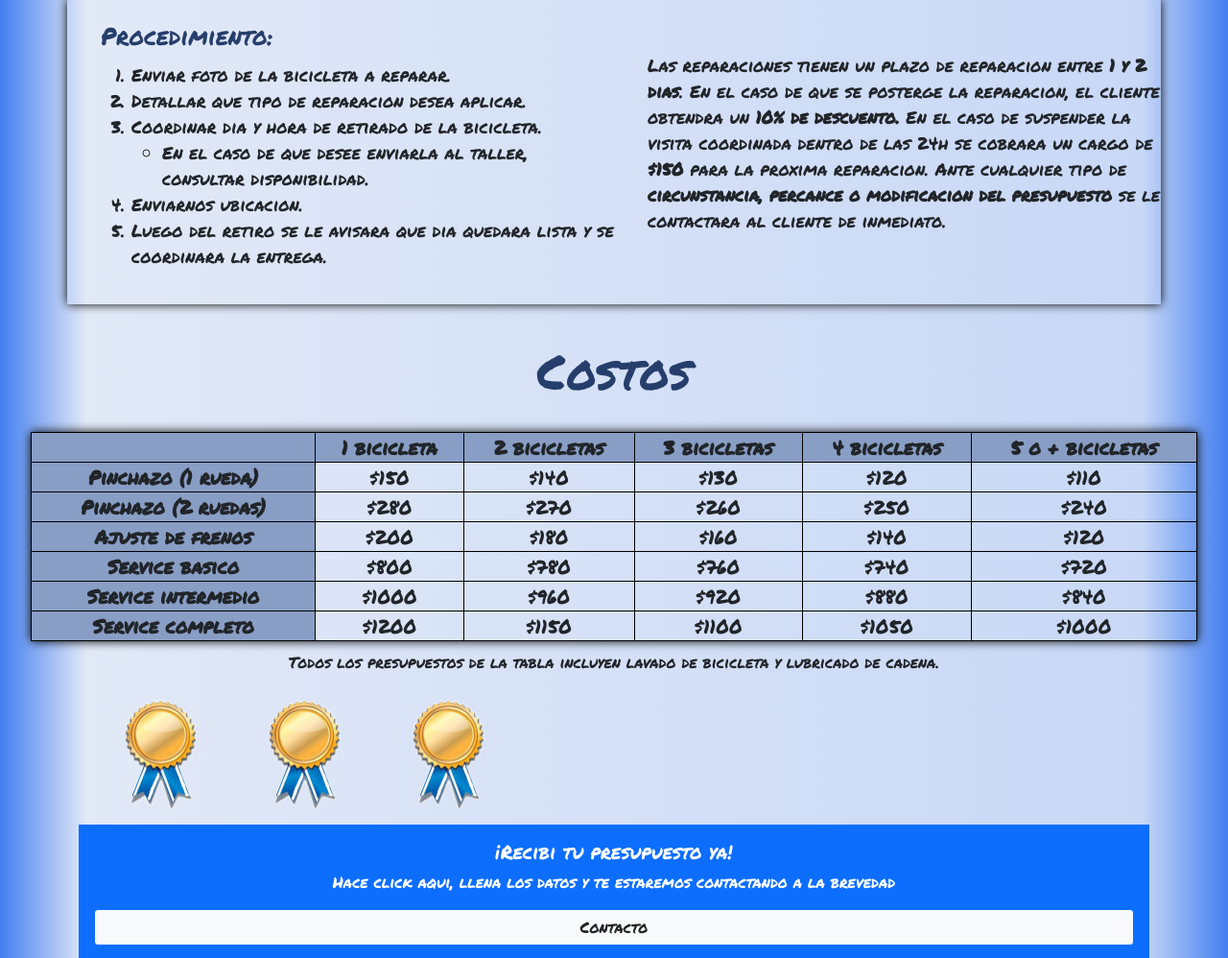
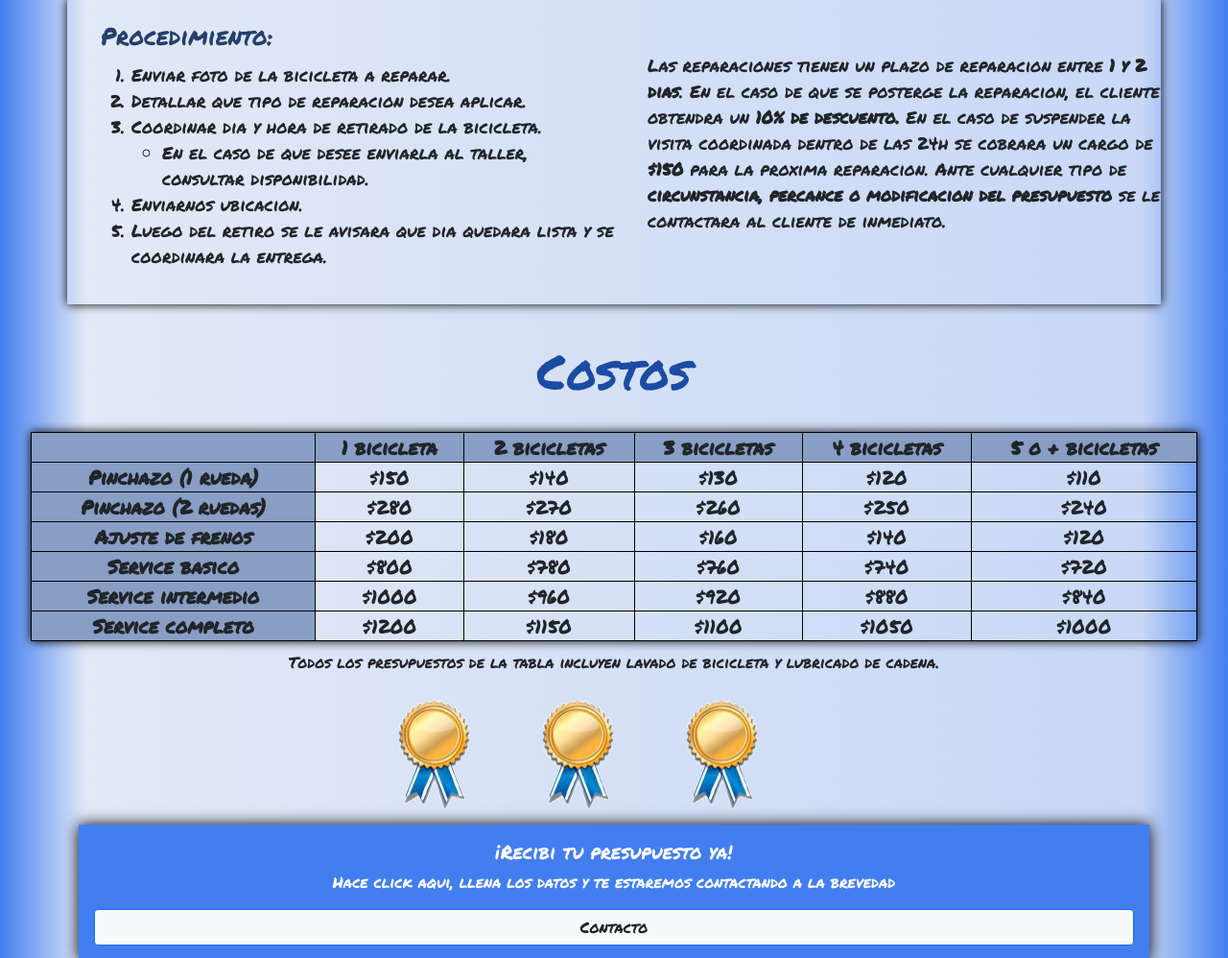
Before and after one commit to oli-ascheri/bicicletas-del-uruguay, a website: page pages/servicios.html in a window 1280 px wide. Shown: the part 481-1479 px from the top of the page at 96% size. Drawn offline with nearby package versions, Linux system fonts and the light colour scheme.

Commit message:
Agregando Bootstrap final

```diff
--- a/pages/servicios.html
+++ b/pages/servicios.html
@@ -156,8 +156,8 @@
 
         <div class="container">
             <div class="row">
-              <div class="col-md-6">
-                <ul class="d-flex list-unstyled justify-content-center">
+              <div class="col-md">
+                <ul class="list-unstyled d-flex justify-content-center">
                     <li>
                         <img src="../img/certificado.png" alt="certificado" class="d-flex align-items-center w-50">
                     </li>
@@ -170,7 +170,7 @@
                 </ul>
               </div>
             <div class="col-md-6-1">
-                <div class="card-body bg-primary text-white">
+                <div class="card-body text-white cola">
                   <h5 class="card-title d-flex justify-content-center">¡Recibi tu presupuesto ya!</h5>
                   <p class="card-text d-flex justify-content-center">Hace click aqui, llena los datos y te estaremos contactando a la brevedad</p>
                   <a href="contacto.html" class="btn btn-primary bg-light text-dark d-flex justify-content-center">Contacto</a>
--- a/scss/_index.scss
+++ b/scss/_index.scss
@@ -72,6 +72,10 @@
     }
 }
 
+.cola-2 {
+    background-color: #1c4ba3;
+}
+
 /* HOME: TERCER SEGMENTO */
 
 .titulo-3seg {
--- a/scss/_servicios.scss
+++ b/scss/_servicios.scss
@@ -100,3 +100,7 @@ th {
     justify-content: center;
     padding: 10px;
 }
+
+.cola {
+    background-color: #427ef0;
+    box-shadow: 0 0 15px black;}
--- a/scss/main.scss
+++ b/scss/main.scss
@@ -1,5 +1,5 @@
-@import "variable";
 @import "animaciones";
+@import "variables";
 @import "body";
 @import "header";
 @import "footer";
```
Also changed, not shown: index.html (+2 -2 lines), css/main.css.
